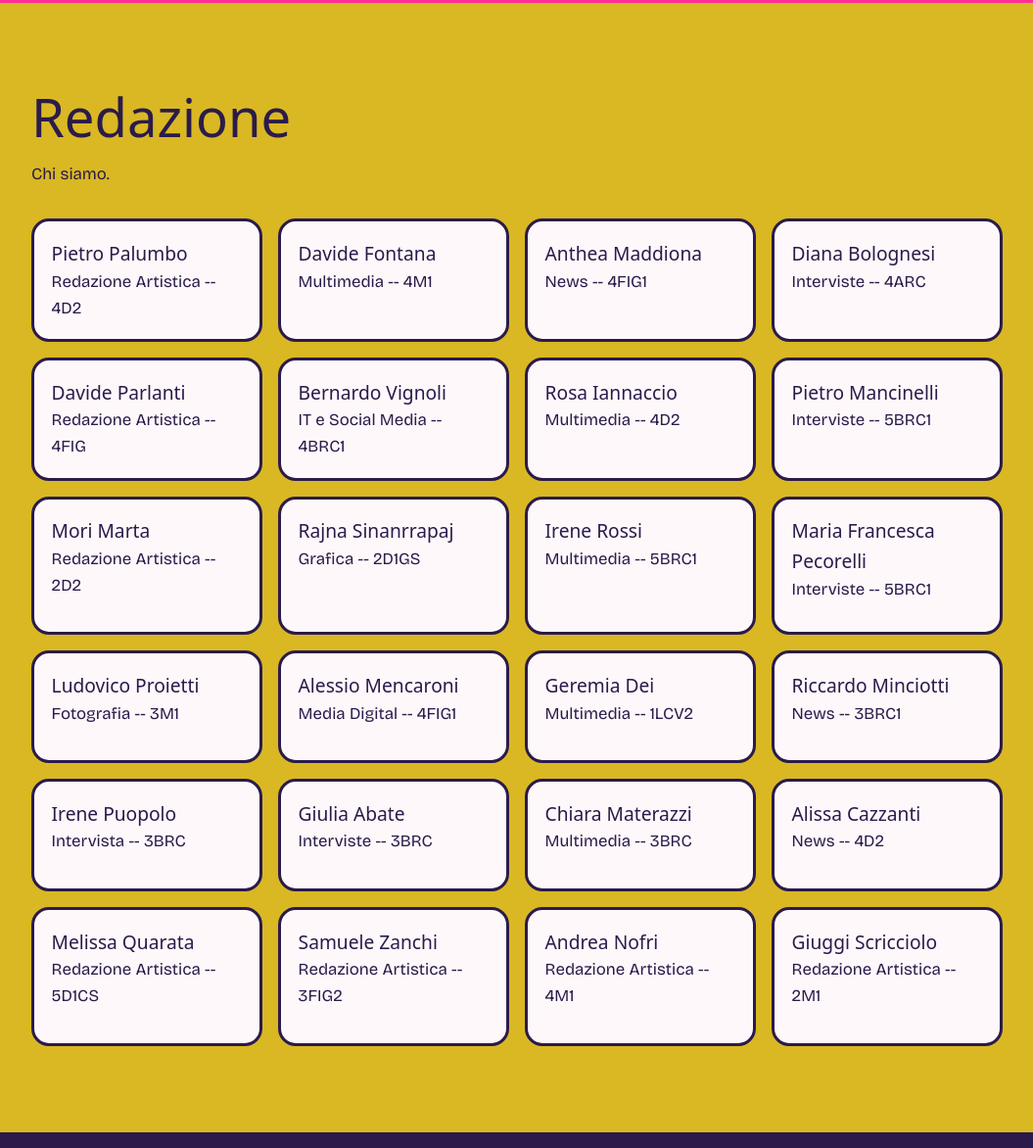
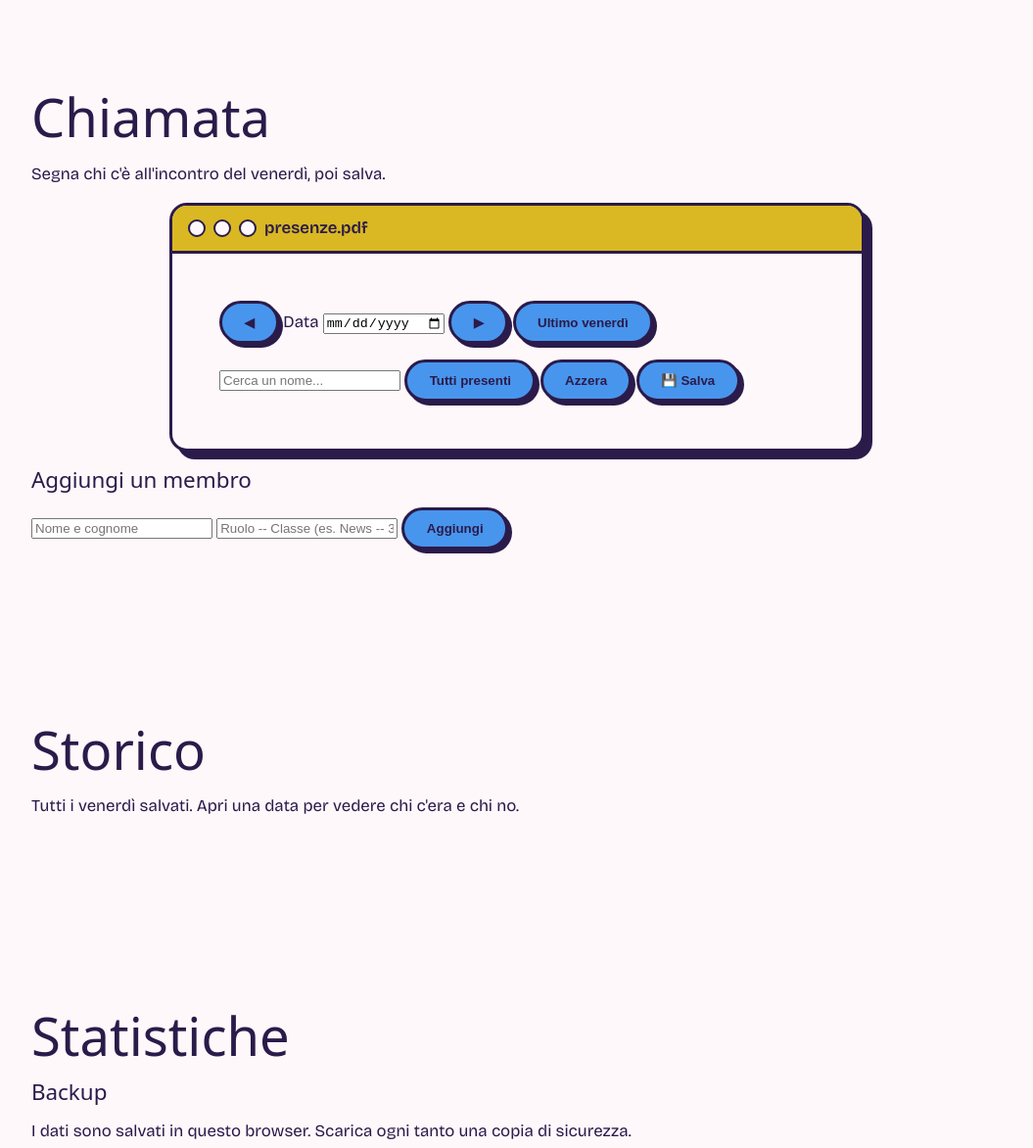
Before and after one commit to ganzinepdf/ganzine, a plain HTML site: page admin.html in a window 1280 px wide. Shown: the part 700-1872 px from the top of the page at 98% size, without its empty margins (112-1167 px from the left). Drawn offline with nearby package versions, Linux system fonts and the light colour scheme; a web font is replaced by a local one.

Commit message:
Update admin.html

```diff
--- a/admin.html
+++ b/admin.html
@@ -28,7 +28,6 @@
 
   <!-- Caixa de Texto Titulo no primeiro Setor !-->
 
-  <main>
     <section id="inicio">
       <div class="janela">
         <div class="janela-barra"><i></i><i></i><i></i> ganzine.pdf</div>
@@ -37,56 +36,93 @@
           <br>
           <p>Ciao! Siamo la rivista Ganzine.pdf. Rivista fatta dagli alluni e per gli alunni del Liceo Piero della Francesca, qui gli studenti hanno piena libertà di esprimersi e condividere conoscenze...</p>
         <a href="presenze.html" class="botao">Lista di presenza</a>
+           <a onclick="chamadaLista()">Accedi</a>
         </div>
       </div>
     </section>
 
- <!-- O Resto dos trem sobre a edição atual!-->
+  <main class="Chamada">
+    <!-- CHAMADA -->
+    <section id="chiamata">
+      <div class="conteudo">
+        <h2>Chiamata</h2>
+        <p>Segna chi c'è all'incontro del venerdì, poi salva.</p>
 
-<!-- A EQUIPE -->
+        <div class="janela">
+          <div class="janela-barra"><i></i><i></i><i></i> presenze.pdf</div>
+          <div class="janela-corpo">
 
+            <div class="data-nav">
+              <button type="button" class="botao botao-piccolo" id="btnPrecedente" aria-label="Venerdì precedente">◀</button>
+              <label class="campo-data">
+                <span>Data</span>
+                <input type="date" id="campoData">
+              </label>
+              <button type="button" class="botao botao-piccolo" id="btnSuccessivo" aria-label="Venerdì successivo">▶</button>
+              <button type="button" class="botao botao-piccolo botao-manteiga" id="btnOggi">Ultimo venerdì</button>
+            </div>
 
-    <section id="equipe">
+            <p class="data-titolo" id="titoloData"></p>
+            <p class="avviso" id="avviso" role="status"></p>
+
+            <div class="barra-stato">
+              <span class="contatore" id="contatore"></span>
+              <span class="stato" id="stato"></span>
+            </div>
+
+            <div class="azioni">
+              <input type="search" id="cerca" placeholder="Cerca un nome..." aria-label="Cerca un nome">
+              <button type="button" class="botao botao-piccolo" id="btnTutti">Tutti presenti</button>
+              <button type="button" class="botao botao-piccolo botao-manteiga" id="btnNessuno">Azzera</button>
+              <button type="button" class="botao botao-piccolo botao-rosa" id="btnSalva">💾 Salva</button>
+            </div>
+
+          </div>
+        </div>
+
+        <ul class="lista-membri" id="listaMembri"></ul>
+
+        <form class="aggiungi" id="formAggiungi" autocomplete="off">
+          <h3>Aggiungi un membro</h3>
+          <div class="aggiungi-campi">
+            <input type="text" id="nuovoNome" placeholder="Nome e cognome" required maxlength="60">
+            <input type="text" id="nuovoRuolo" placeholder="Ruolo -- Classe (es. News -- 3BRC)" maxlength="60">
+            <button type="submit" class="botao botao-piccolo">Aggiungi</button>
+          </div>
+        </form>
+      </div>
+    </section>
+
+    <!-- HISTÓRICO -->
+    <section id="storico">
       <div class="conteudo">
-        <h2>Redazione</h2>
-        <p>Chi siamo.</p>
-        <ul class="equipe-lista">
-          <li><strong>Pietro Palumbo</strong>Redazione Artistica -- 4D2</li>
-          <li><strong>Davide Fontana</strong>Multimedia -- 4M1</li>
-          <li><strong>Anthea Maddiona</strong>News -- 4FIG1</li>
-          <li><strong>Diana Bolognesi</strong>Interviste -- 4ARC</li>
+        <h2>Storico</h2>
+        <p>Tutti i venerdì salvati. Apri una data per vedere chi c'era e chi no.</p>
+        <div id="listaStorico"></div>
+      </div>
+    </section>
 
-          <li><strong>Davide Parlanti</strong>Redazione Artistica -- 4FIG</li>
-          <li><strong>Bernardo Vignoli</strong>IT e Social Media -- 4BRC1</li>
+    <!-- ESTATÍSTICAS + BACKUP -->
+    <section id="statistiche">
+      <div class="conteudo">
+        <h2>Statistiche</h2>
+        <p id="riepilogo"></p>
+        <ul class="stat-lista" id="listaStat"></ul>
 
-          <li><strong>Rosa Iannaccio</strong>Multimedia -- 4D2<p style="font-size: smaller;"></p></li>
-          <li><strong>Pietro Mancinelli</strong>Interviste -- 5BRC1</li>
-
-          <li><strong>Mori Marta</strong>Redazione Artistica -- 2D2<p style="font-size: smaller;"></p></li>
-          <li><strong>Rajna Sinanrrapaj</strong>Grafica -- 2D1GS</li>
-          <li><strong>Irene Rossi</strong>Multimedia -- 5BRC1</li>
-          <li><strong>Maria Francesca Pecorelli</strong>Interviste -- 5BRC1</li>
-
-          <li><strong>Ludovico Proietti</strong>Fotografia -- 3M1<p style="font-size: smaller;"></p></li>
-          <li><strong>Alessio Mencaroni</strong>Media Digital -- 4FIG1</li>
-          <li><strong>Geremia Dei</strong>Multimedia -- 1LCV2</li>
-          <li><strong>Riccardo Minciotti</strong>News -- 3BRC1</li>
-
-          <li><strong>Irene Puopolo</strong>Intervista -- 3BRC<p style="font-size: smaller;"></p></li>
-          <li><strong>Giulia Abate</strong>Interviste -- 3BRC</li>
-          <li><strong>Chiara Materazzi</strong>Multimedia -- 3BRC</li>
-          <li><strong>Alissa Cazzanti</strong>News -- 4D2</li>
-
-            <li><strong>Melissa Quarata</strong>Redazione Artistica -- 5D1CS<p style="font-size: smaller;"></p></li>
-          <li><strong>Samuele Zanchi</strong>Redazione Artistica -- 3FIG2</li>
-          <li><strong>Andrea Nofri</strong>Redazione Artistica -- 4M1</li>
-          <li><strong>Giuggi Scricciolo</strong>Redazione Artistica -- 2M1</li>
-        </ul>
+        <h3 class="sottotitolo">Backup</h3>
+        <p>I dati sono salvati in questo browser. Scarica ogni tanto una copia di sicurezza.</p>
+        <div class="azioni">
+          <button type="button" class="botao botao-piccolo" id="btnCsv">⬇ Esporta CSV (Excel)</button>
+          <button type="button" class="botao botao-piccolo botao-rosa" id="btnJson">⬇ Backup JSON</button>
+          <button type="button" class="botao botao-piccolo botao-manteiga" id="btnImporta">⬆ Importa backup</button>
+          <input type="file" id="fileImporta" accept="application/json,.json" hidden>
+        </div>
       </div>
     </section>
 
 
-  </main>
+
+
 <!-- Pack do Rodapézinho -->
   <footer>ganzine.pdf · per e dagli alunni
     <br><br>
```
